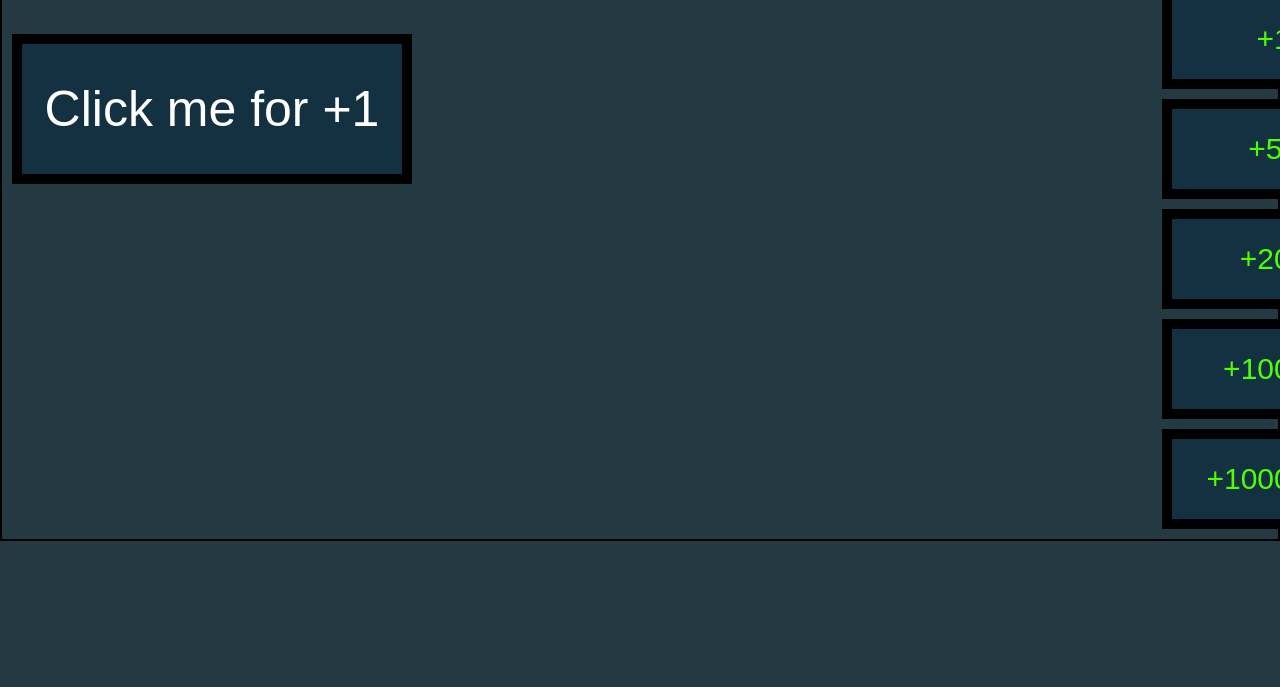
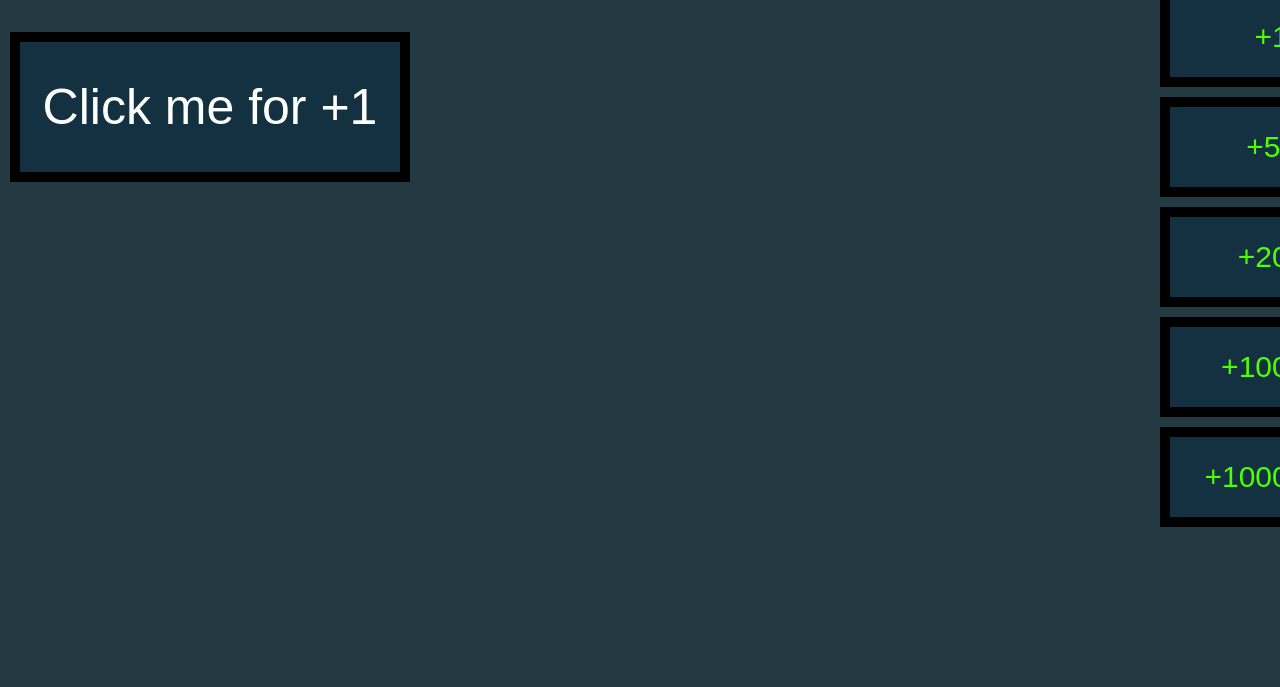
Before and after one commit to trayhard0/trayhard0.github.io, a plain HTML site: page index.html in a window 1280 px wide. Shown: the part 113-800 px from the top of the page. Drawn offline with Linux system fonts and the light colour scheme.

Commit message:
Update style.css

```diff
--- a/style.css
+++ b/style.css
@@ -3,8 +3,6 @@ body{
   display:flex;
   justify-content:center;
   align-items:center;
-  /*height:100vh;*/
-  border: 2px solid;
   background-color:#233a43;
   font-family:sans-serif;
 
```
